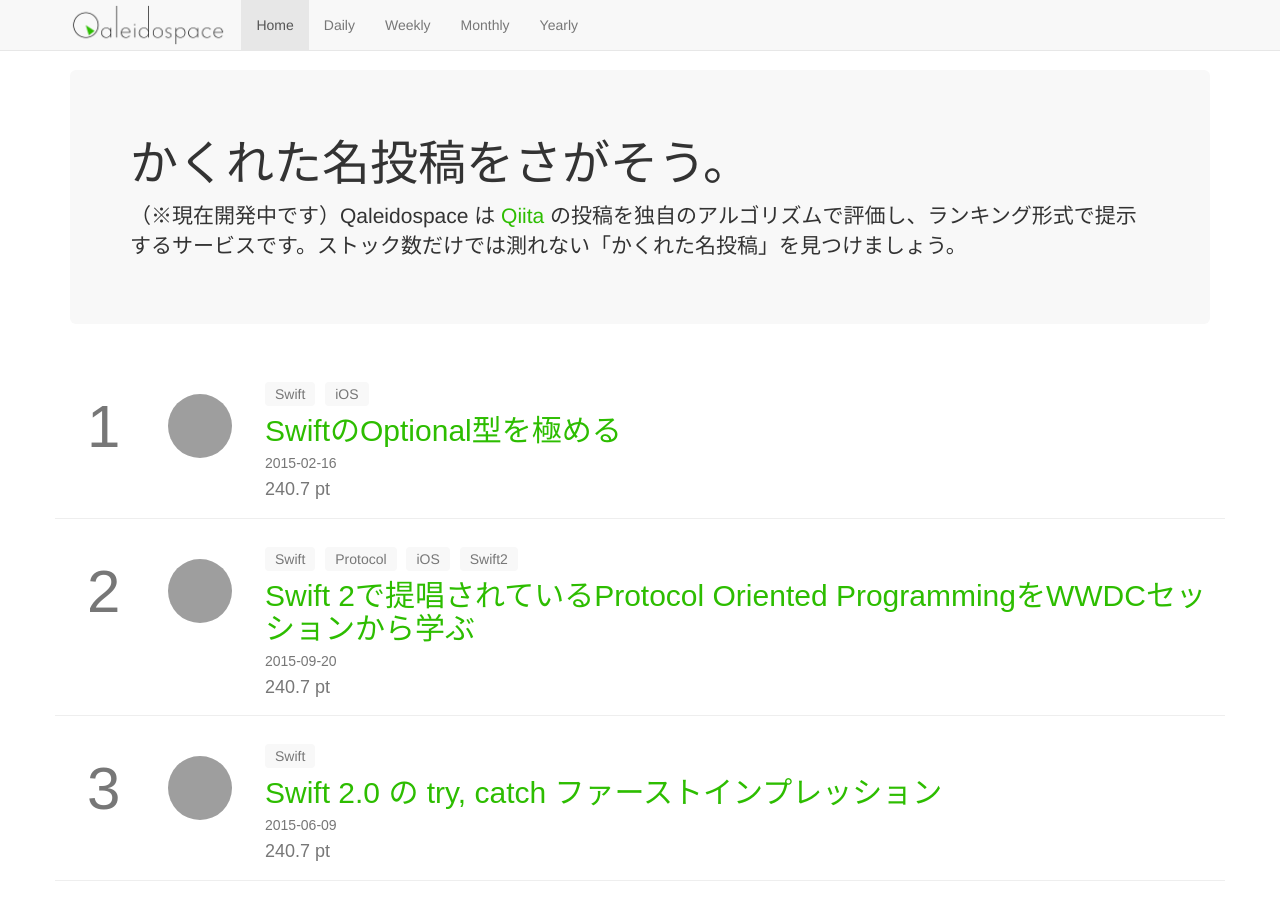
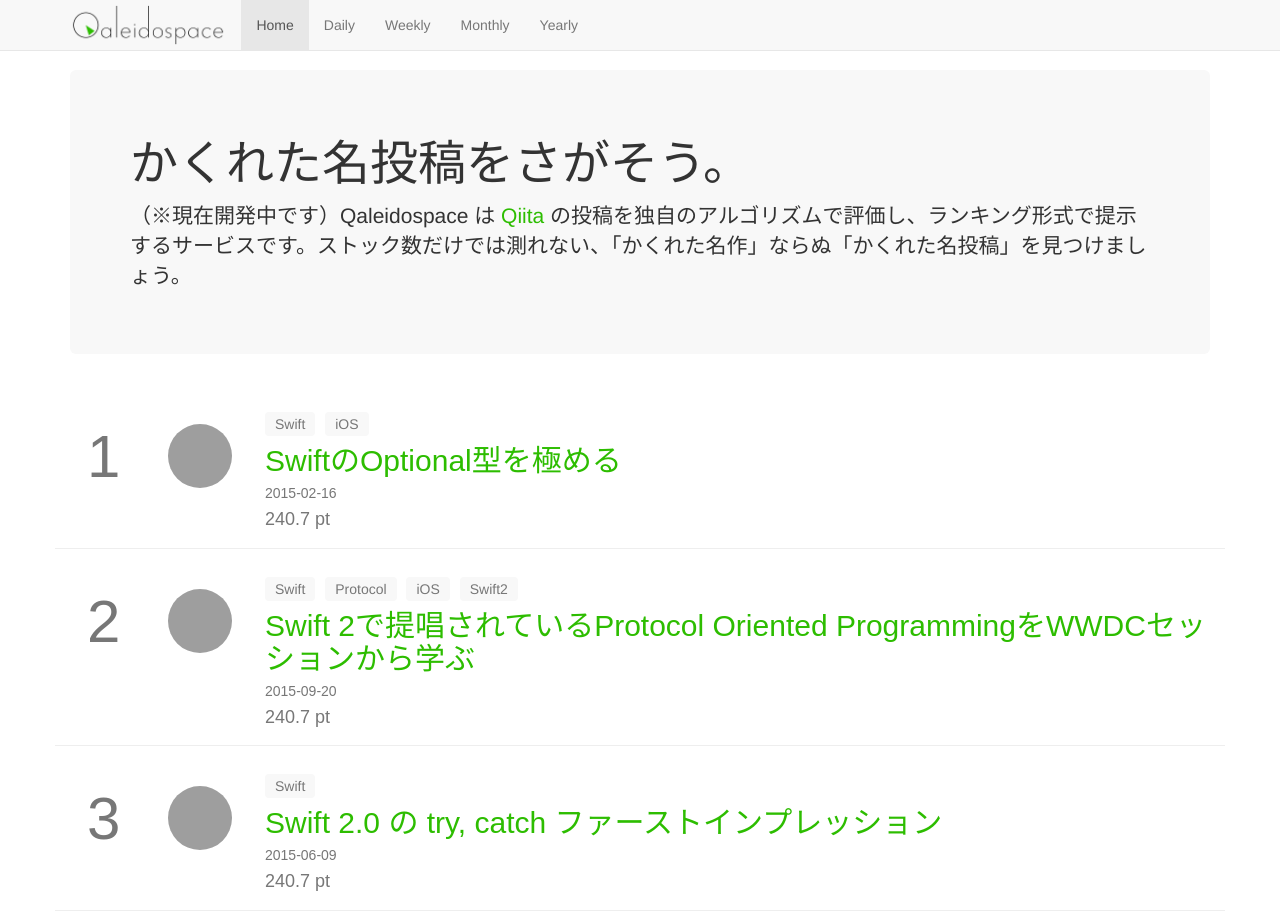
Before and after one commit to qaleidospace/qaleidospace.github.io, a Jekyll site: the page built from index.html, in a window 1280 px wide, cut to the strip 0-911 px from the top of the page. Built offline with Jekyll 4.4.1, drawn with Linux system fonts in a browser that asks for light colours; nearby versions of some CDN libraries; grey boxes are pictures that could not be loaded.

Commit message:
Minor change for index.html

```diff
--- a/index.html
+++ b/index.html
@@ -4,7 +4,7 @@ layout: common
     <div class="container">
       <div class="jumbotron">
         <h1>かくれた名投稿をさがそう。</h1>
-        <p>（※現在開発中です）Qaleidospace は <a href="http://qiita.com/" target="_blank">Qiita</a> の投稿を独自のアルゴリズムで評価し、ランキング形式で提示するサービスです。ストック数だけでは測れない「かくれた名投稿」を見つけましょう。</p>
+        <p>（※現在開発中です）Qaleidospace は <a href="http://qiita.com/" target="_blank">Qiita</a> の投稿を独自のアルゴリズムで評価し、ランキング形式で提示するサービスです。ストック数だけでは測れない、「かくれた名作」ならぬ「かくれた名投稿」を見つけましょう。</p>
       </div>
     </div>
 
```
